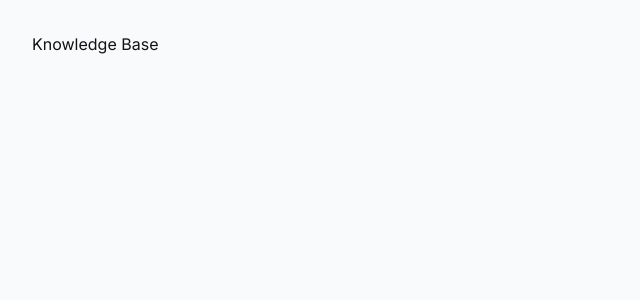
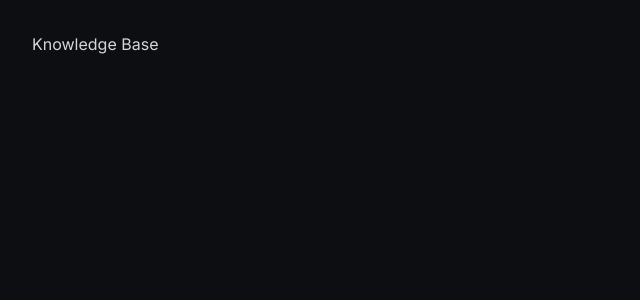
Before and after one commit to ainazeaze/knowledge-bot-ui, a React (Vite) app: page / in a window 1280 px wide. Shown: the top 300 px of the page, without its empty margins (0-640 px from the left). Built offline with nearby package versions, Linux system fonts and the light colour scheme.

Commit message:
prepare color palette

```diff
--- a/src/index.css
+++ b/src/index.css
@@ -4,36 +4,83 @@
   --font-sans: 'Inter', ui-sans-serif, system-ui, -apple-system, 'Segoe UI', sans-serif;
   --font-mono: ui-monospace, 'SF Mono', 'JetBrains Mono', Menlo, monospace;
 
-  --color-ink-50: oklch(0.985 0.002 250);
-  --color-ink-100: oklch(0.968 0.003 250);
-  --color-ink-200: oklch(0.925 0.004 250);
-  --color-ink-300: oklch(0.86 0.006 250);
-  --color-ink-400: oklch(0.68 0.01 250);
-  --color-ink-500: oklch(0.55 0.012 250);
-  --color-ink-600: oklch(0.44 0.014 250);
-  --color-ink-700: oklch(0.35 0.014 250);
-  --color-ink-800: oklch(0.26 0.012 250);
-  --color-ink-900: oklch(0.19 0.01 250);
+  /* Surfaces — page sits darkest, panels lift toward the viewer. */
+  --color-canvas: oklch(0.165 0.008 262);
+  --color-surface: oklch(0.205 0.009 262);
+  --color-raised: oklch(0.245 0.010 262);
+  --color-overlay: oklch(0.285 0.011 262);
 
-  --color-accent: oklch(0.55 0.16 262);
-  --color-accent-soft: oklch(0.95 0.03 262);
-  --color-accent-strong: oklch(0.47 0.17 262);
+  /* Hairlines. `line` for structure, `line-strong` for focusable edges. */
+  --color-line: oklch(0.305 0.012 262);
+  --color-line-strong: oklch(0.395 0.014 262);
+
+  /* Text, brightest to faintest. `faint` lands at 3.3:1 on `raised` —
+     large text, disabled states and decoration only, never body copy. */
+  --color-bright: oklch(0.97 0.003 262);
+  --color-body: oklch(0.875 0.005 262);
+  --color-muted: oklch(0.685 0.011 262);
+  --color-faint: oklch(0.545 0.013 262);
+
+  /* Accent — clears 4.5:1 on every surface (5.1:1 at worst, on `raised`). */
+  --color-accent: oklch(0.655 0.158 258);
+  --color-accent-hover: oklch(0.705 0.152 258);
+  --color-accent-press: oklch(0.595 0.165 258);
+  --color-accent-soft: oklch(0.655 0.158 258 / 0.14);
+  --color-accent-line: oklch(0.655 0.158 258 / 0.38);
+  --color-on-accent: oklch(0.16 0.02 262);
+
+  /* Job + request status. */
+  --color-success: oklch(0.72 0.15 155);
+  --color-success-soft: oklch(0.72 0.15 155 / 0.14);
+  --color-warn: oklch(0.78 0.14 78);
+  --color-warn-soft: oklch(0.78 0.14 78 / 0.14);
+  --color-danger: oklch(0.68 0.18 22);
+  --color-danger-soft: oklch(0.68 0.18 22 / 0.14);
+
+  --radius-panel: 0.75rem;
 }
 
 html {
+  color-scheme: dark;
   -webkit-font-smoothing: antialiased;
   -moz-osx-font-smoothing: grayscale;
 }
 
 body {
   margin: 0;
-  background-color: var(--color-ink-50);
-  color: var(--color-ink-900);
+  background-color: var(--color-canvas);
+  color: var(--color-body);
   font-family: var(--font-sans);
 }
 
 ::selection {
   background: var(--color-accent-soft);
+  color: var(--color-bright);
+}
+
+/* Keep focus rings on keyboard nav only, never on mouse clicks. */
+:focus-visible {
+  outline: 2px solid var(--color-accent);
+  outline-offset: 2px;
+}
+
+::-webkit-scrollbar {
+  width: 10px;
+  height: 10px;
+}
+
+::-webkit-scrollbar-track {
+  background: transparent;
+}
+
+::-webkit-scrollbar-thumb {
+  background: var(--color-line);
+  border: 2px solid var(--color-canvas);
+  border-radius: 999px;
+}
+
+::-webkit-scrollbar-thumb:hover {
+  background: var(--color-line-strong);
 }
 
 @keyframes fade-up {
@@ -50,3 +97,9 @@ body {
 .animate-fade-up {
   animation: fade-up 0.28s ease-out both;
 }
+
+@media (prefers-reduced-motion: reduce) {
+  .animate-fade-up {
+    animation: none;
+  }
+}
```
